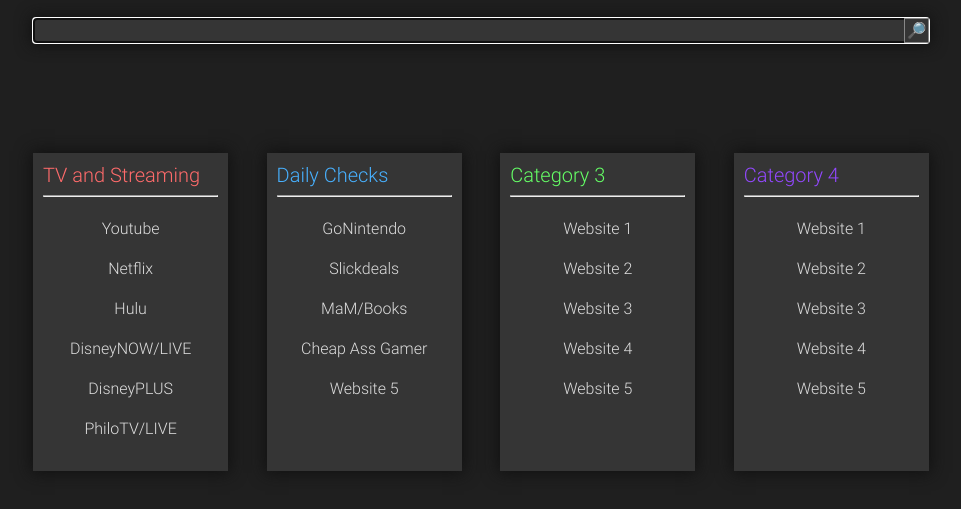
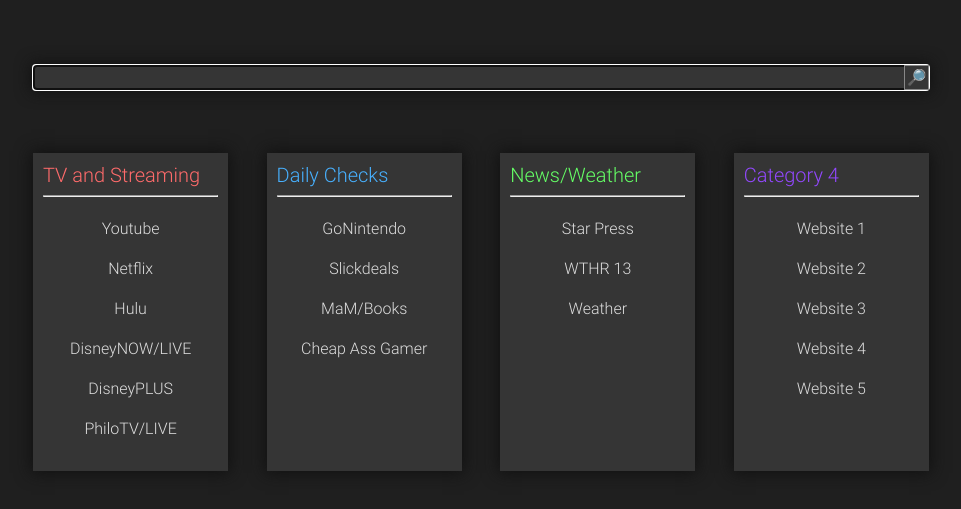
Before and after one commit to natejbass/Ourhomepage, a plain HTML site: page index.html in a window 1280 px wide. Shown: the part 207-716 px from the top of the page, without its empty margins (159-1120 px from the left). Drawn offline with Linux system fonts and the light colour scheme.

Commit message:
Update index.html

```diff
--- a/index.html
+++ b/index.html
@@ -25,7 +25,7 @@
                 </h1>
             </div>
 
-            <action="https://google.com">
+             <form id="search-form" action="https://google.com">
                 <div id="search-bar-wrapper">
                     <input id="search-bar" name="q" type="text" title="Search" />
                     <button id="search-bar-btn" type="submit">&#128270;</button>
@@ -53,18 +53,17 @@
                     <li class="link-list-item"><a class="link" href="Https://slickdeals.net">Slickdeals</a></li>
                     <li class="link-list-item"><a class="link" href="https://myanonamouse.net/">MaM/Books</a></li>
                     <li class="link-list-item"><a class="link" href="https://www.cheapassgamer.com/">Cheap Ass Gamer</a></li>
-                    <li class="link-list-item"><a class="link" href="#">Website 5</a></li>
+
                 </ul>
             </section>
             <section class="link-section">
-                <h2 class="link-section-title green">Category 3</h2>
+                <h2 class="link-section-title green">News/Weather</h2>
                 <hr />
                 <ul class="link-list">
-                    <li class="link-list-item"><a class="link" href="#">Website 1</a></li>
-                    <li class="link-list-item"><a class="link" href="#">Website 2</a></li>
-                    <li class="link-list-item"><a class="link" href="#">Website 3</a></li>
-                    <li class="link-list-item"><a class="link" href="#">Website 4</a></li>
-                    <li class="link-list-item"><a class="link" href="#">Website 5</a></li>
+                    <li class="link-list-item"><a class="link" href="http://thestarpress.com">Star Press</a></li>
+                    <li class="link-list-item"><a class="link" href="http://wthr.com">WTHR 13</a></li>
+                    <li class="link-list-item"><a class="link" href="https://weather.com/weather/today/l/47396:4:US">Weather</a></li>
+
                 </ul>
             </section>
             <section class="link-section">
```
